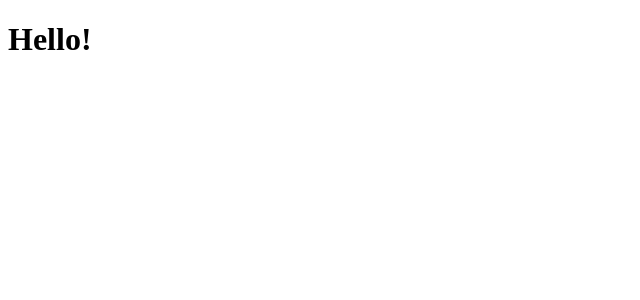
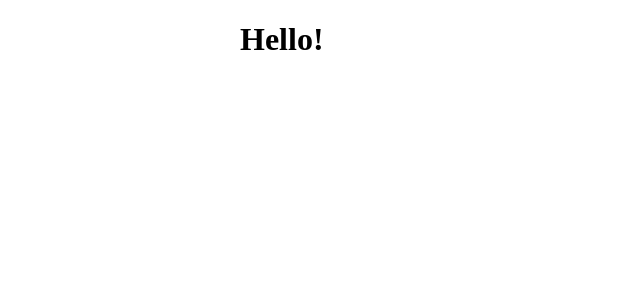
Before and after one commit to mattchupp/nextjs-db-connections, a Next.js app: page / in a window 1280 px wide. Shown: the top 300 px of the page, without its empty margins (0-640 px from the left). Built offline with nearby package versions, Linux system fonts and the light colour scheme.

Commit message:
global style

```diff
--- /dev/null
+++ b/pages/_app.js
@@ -0,0 +1,5 @@
+import '../styles/master.css'
+
+export default function App({ Component, pageProps}) {
+  return <Component {...pageProps} />
+}
```
